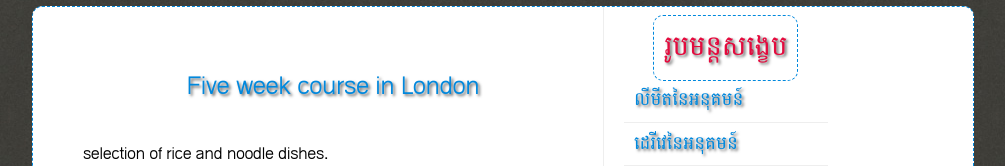
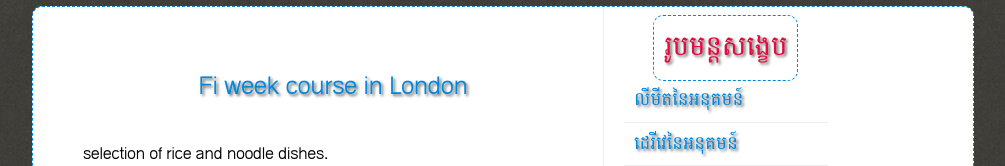
Before and after one commit to Seiryvoth/Library, a plain HTML site: page index.html in a window 1280 px wide. Shown: the part 164-330 px from the top of the page, without its empty margins (137-1142 px from the left). Drawn offline with nearby package versions, Linux system fonts and the light colour scheme; files whose address does not match are found by name.

Commit message:
Update index.html

```diff
--- a/index.html
+++ b/index.html
@@ -33,7 +33,7 @@
 			<section class="courses">
 				<article>
 					<hgroup>
-						<h2>Five week course in London</h2>
+						<h2>Fi week course in London</h2>
 					</hgroup>
 					<p>  selection of rice and noodle dishes.</p>
 					<p>  selection of rice and noodle dishes.</p>
```
